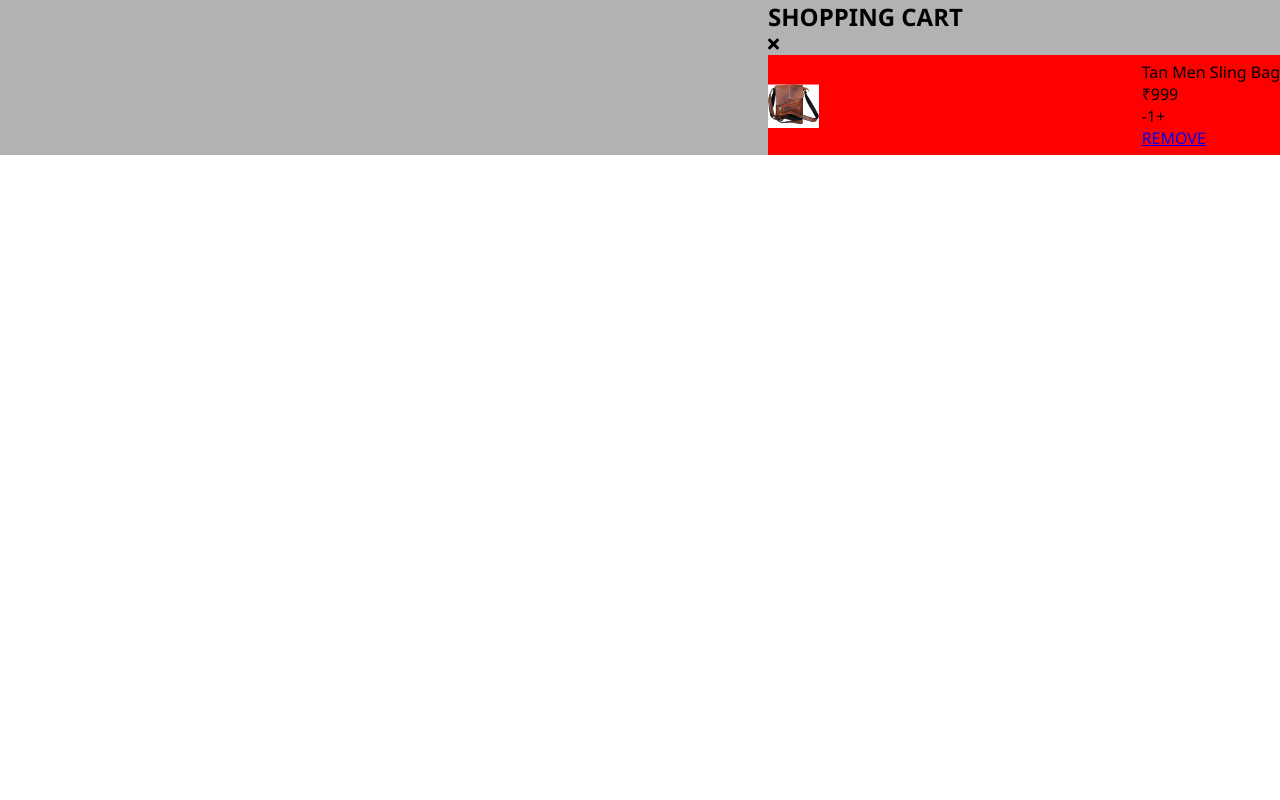
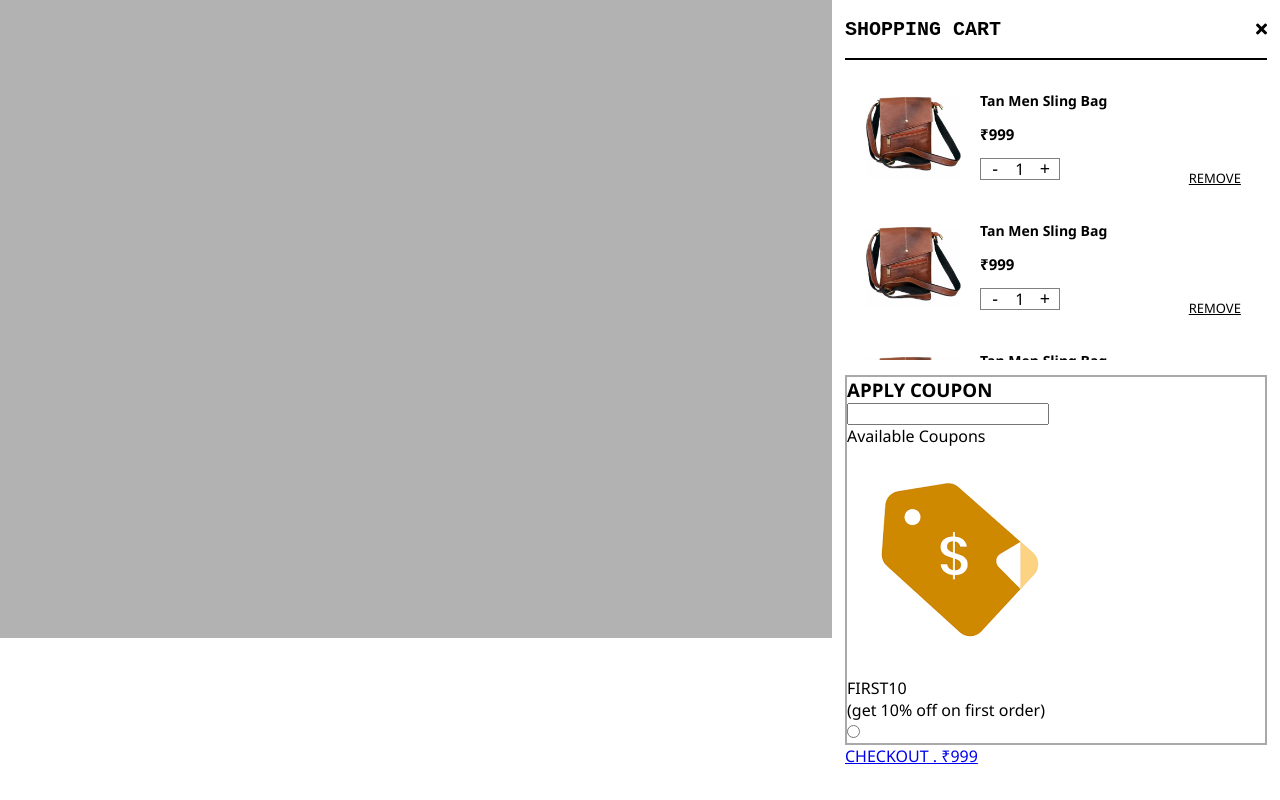
Before and after one commit to aannaassalam/Marfit, a React (Create React App) app: page / in a window 1280 px wide. Built offline with nearby package versions, Linux system fonts and the light colour scheme.

Commit message:
07082020

```diff
--- a/src/Layout/Components/Cart-card/Cart-card.css
+++ b/src/Layout/Components/Cart-card/Cart-card.css
@@ -1,12 +1,66 @@
 .items{
-    height: 100px;
-    background-color: red;
-    width: 100%;
+    height: 110px;
+    /* background-color: red; */
+    width: 90%;
     display: flex;
     align-items: center;
     justify-content: space-between;
+    margin: 20px auto;
+    margin-bottom: 0;
 }
 
 .items img{
-    width: 10%;
+    width: 25%;
 }
+
+.items .description{
+    width: 70%;
+    height: 90%;
+    align-self: flex-end;
+    padding-bottom: 10px;
+    display: flex;
+    flex-direction: column;
+    align-items: flex-start;
+    position: relative;
+    justify-content: space-between;
+}
+
+.items .description p{
+    font-size: 14px;
+    font-weight: 600;
+}
+
+.items .description .price{
+    font-weight: bold;
+    font-size: 15px;
+}
+
+.items .description a{
+    position: absolute;
+    bottom: 3px;
+    right: 5px;
+    color: black;
+    font-size: 13px;
+    font-weight: 500;
+}
+
+.items .description .counter{
+    height: 25%;
+    border: 1px solid grey;
+    width: 30%;
+    display: flex;
+    justify-content: space-around;
+    /* justify-content: space-between; */
+    align-items: center;
+    cursor: pointer;
+}
+
+.items .description .counter .symbol{
+    font-size: 18px;
+    height: fit-content;
+    padding-bottom: 2px;
+    width: 20%;
+    display: flex;
+    justify-content: center;
+    align-items: center;
+}
--- a/src/Layout/Components/Cart-card/Cart-card.js
+++ b/src/Layout/Components/Cart-card/Cart-card.js
@@ -11,9 +11,9 @@ export default class CartCard extends React.Component{
                     <p className="title">Tan Men Sling Bag</p>
                     <p className="price">&#8377;999</p>
                     <div className="counter">
-                        <span>-</span>
+                        <span className="symbol">-</span>
                         <span>1</span>
-                        <span>+</span>
+                        <span className="symbol">+</span>
                     </div>
                     <a href="#" className="remove-link">REMOVE</a>
                 </div>
--- a/src/Layout/Pages/Cart/Cart.css
+++ b/src/Layout/Pages/Cart/Cart.css
@@ -8,11 +8,47 @@
 }
 
 .cart-cont .blank{
-    width: 60%;
+    width: 65%;
     height: 100%;
 }
 
 .cart-cont .cart{
-    width: 40%;
+    width: 35%;
     height: 100%;
+    padding: 13px;
+    background-color: white;
+    padding-top: 0;
 }
+
+.cart-cont .cart-head{
+    height: 60px;
+    display: flex;
+    flex-direction: row;
+    justify-content: space-between;
+    align-items: center;
+    border-bottom: 2px solid black;
+}
+
+.cart-cont .cart-head h2{
+    font-size: 20px;
+    font-family: 'Courier New', Courier, monospace;
+    font-weight: 600;
+}
+
+.cart-cont .cart-head i{
+    font-size: 16px;
+}
+
+.cart-cont .cart-body{
+    height: 300px;
+    overflow-y: scroll;
+}
+
+.cart-cont .cart-checkout{
+    height: 250px;
+    margin-top: 15px;
+}
+
+.cart-cont .cart-checkout .apply-coupon{
+    border: 2px solid darkgrey;
+}
--- a/src/Layout/Pages/Cart/Cart.js
+++ b/src/Layout/Pages/Cart/Cart.js
@@ -1,6 +1,7 @@
 import React from 'react';
 import './Cart.css';
 import CartCard from '../../Components/Cart-card/Cart-card';
+import discount from './assets/download.png';
 
 
 export default class Cart extends React.Component{
@@ -13,8 +14,32 @@ export default class Cart extends React.Component{
                         <h2>SHOPPING CART</h2>
                         <i className="fa fa-times fa-1x"></i>
                     </div>
-                    <div className="card-body">
+                    <div className="cart-body">
                         <CartCard/>
+                        <CartCard/>
+                        <CartCard/>
+                        <CartCard/>
+                        <CartCard/>
+                    </div>
+                    <div className="cart-checkout">
+                        <div className="apply-coupon">
+                            <h3>APPLY COUPON</h3>
+                            <input type="text" name="coupon" id="coupon"/>
+                            <div className="avail-coupons">
+                                <p>Available Coupons</p>
+                                <div className="coupon-selector">
+                                    <div className="coupon-title">
+                                        <img src={discount} alt="discount image"/>
+                                        <p className="coupon-name">FIRST10</p>
+                                        <p className="coupon-details">(get 10% off on first order)</p>
+                                    </div>
+                                    <input type="radio" name="coupon-select" id="selector"/>
+                                </div>
+                            </div>
+                        </div>
+                        <div className="checkout">
+                            <a href="#" className="checkout-btn">CHECKOUT . &#8377;999</a>
+                        </div>
                     </div>
                 </div>
             </div>
```
Also changed, not shown: src/Layout/Pages/Cart/assets/download.png (added).
